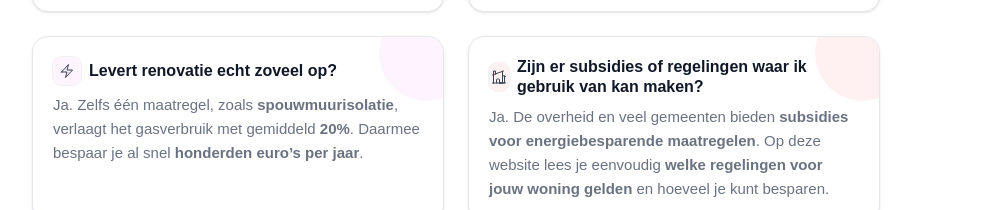
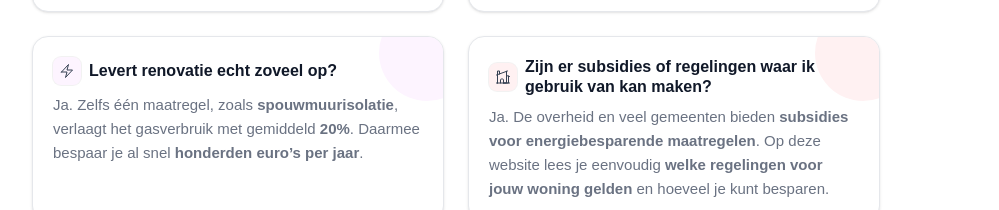
Before and after one commit to tjmichiels/renoveerjewoning, a Next.js app: page / in a window 1280 px wide. Shown: the part 980-1190 px from the top of the page, without its empty margins (184-1183 px from the left). Built offline with nearby package versions, Linux system fonts and the light colour scheme.

Commit message:
Styling fix FaqTopSix

```diff
--- a/app/components/FaqTopSix.tsx
+++ b/app/components/FaqTopSix.tsx
@@ -9,12 +9,10 @@ import {
     ShieldCheckIcon,
     SquaresPlusIcon,
 } from "@heroicons/react/24/outline";
-// import {JSX} from "react";
 
 type FaqItem = {
     q: string;
     a: React.ReactNode;
-    // Icon: (props: React.SVGProps<SVGSVGElement>) => JSX.Element;
     Icon: React.ElementType;
     color: string; // tailwind color token for accent bg
 };
@@ -102,12 +100,6 @@ export default function FaqTopSix() {
             aria-labelledby="faq-heading"
             className="mx-auto w-full max-w-5xl p-4 md:p-6 text-left"
         >
-            {/*<h2*/}
-            {/*    id="faq-heading"*/}
-            {/*    className="text-2xl font-semibold tracking-tight text-gray-900"*/}
-            {/*>*/}
-            {/*    Veelgestelde vragen*/}
-            {/*</h2>*/}
 
             <div className="mt-5 grid grid-cols-1 gap-4 md:mt-6 md:grid-cols-2 md:gap-6">
                 {faqs.map(({q, a, Icon, color}, idx) => (
@@ -121,12 +113,12 @@ export default function FaqTopSix() {
                         {/* vraag + icoon + antwoord */}
                         <div className="relative">
                             <div className="flex items-center gap-2">
-      <span
-          className={`inline-flex size-7 items-center justify-center rounded-lg ${color} ring-1 ring-black/5`}
-          aria-hidden="true"
-      >
-        <Icon className="h-4 w-4 text-gray-700"/>
-      </span>
+                                <span
+                                    className={`flex-shrink-0 flex items-center justify-center w-7 h-7 rounded-lg ${color} ring-1 ring-black/5`}
+                                    aria-hidden="true"
+                                >
+                                    <Icon className="h-4 w-4 text-gray-700"/>
+                                </span>
                                 <h3 className="text-base font-semibold text-gray-900 leading-tight">{q}</h3>
                             </div>
                             <p className="mt-2 text-[15px] leading-6 text-gray-500">{a}</p>
```
